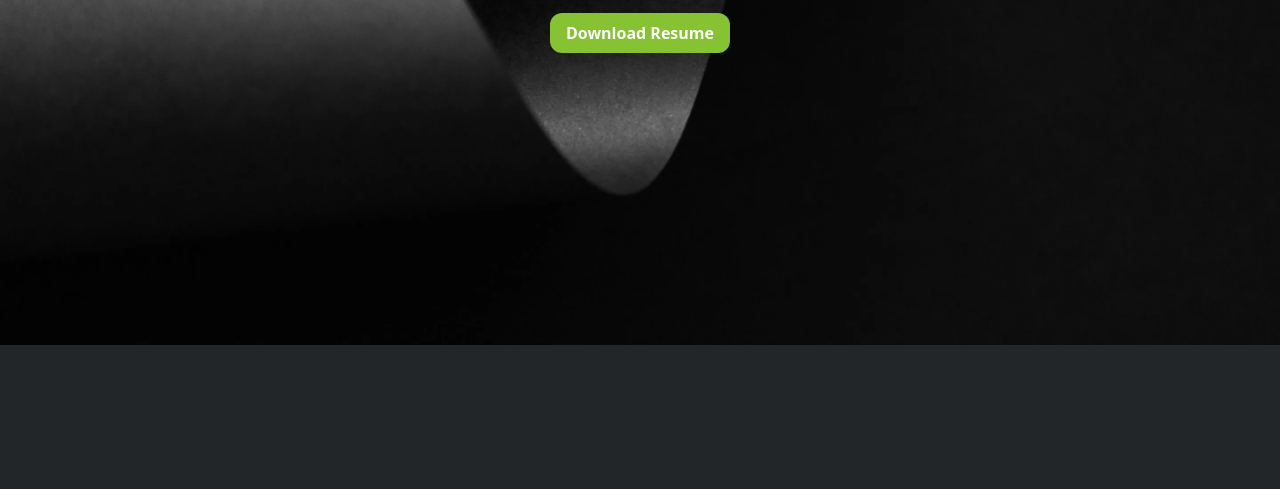
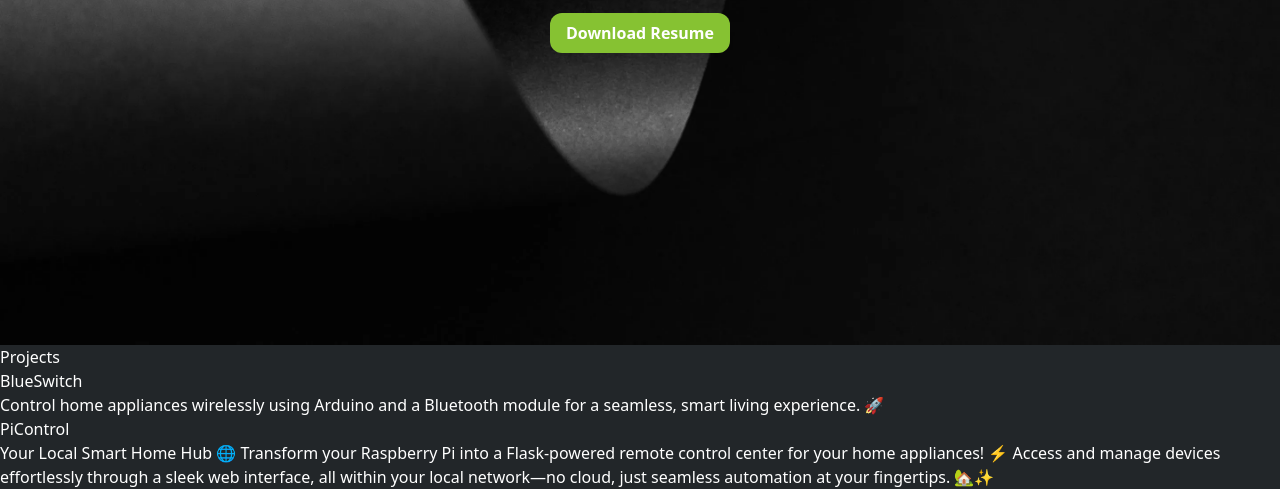
Before and after one commit to INFANT-RYAN/portfolioV1, a plain HTML site: page index.html in a window 1280 px wide. Shown: the part 527-1016 px from the top of the page. Before the commit the page ends 872 px from the top, so only its background shows below. Drawn offline with nearby package versions, Linux system fonts and the light colour scheme.

Commit message:
chore: project

```diff
--- a/index.html
+++ b/index.html
@@ -25,7 +25,18 @@
             <button class="bg-[#86c232] px-4 rounded-xl font-bold m-4">Download Resume</button>
         </div>
     </section>
+    <section id="project">
+        <h3>Projects</h3>
+        <div>
+            <h3>BlueSwitch</h3>
+            <p>Control home appliances wirelessly using Arduino and a Bluetooth module for a seamless, smart living experience. 🚀</p>
+        </div>
+        <div>
+            <h3>PiControl</h3>
+            <p>Your Local Smart Home Hub 🌐 Transform your Raspberry Pi into a Flask-powered remote control center for your home appliances! ⚡ Access and manage devices effortlessly through a sleek web interface, all within your local network—no cloud, just seamless automation at your fingertips. 🏡✨</p>
+        </div>
 
+    </section>
 
 </body>
 </html>
```
